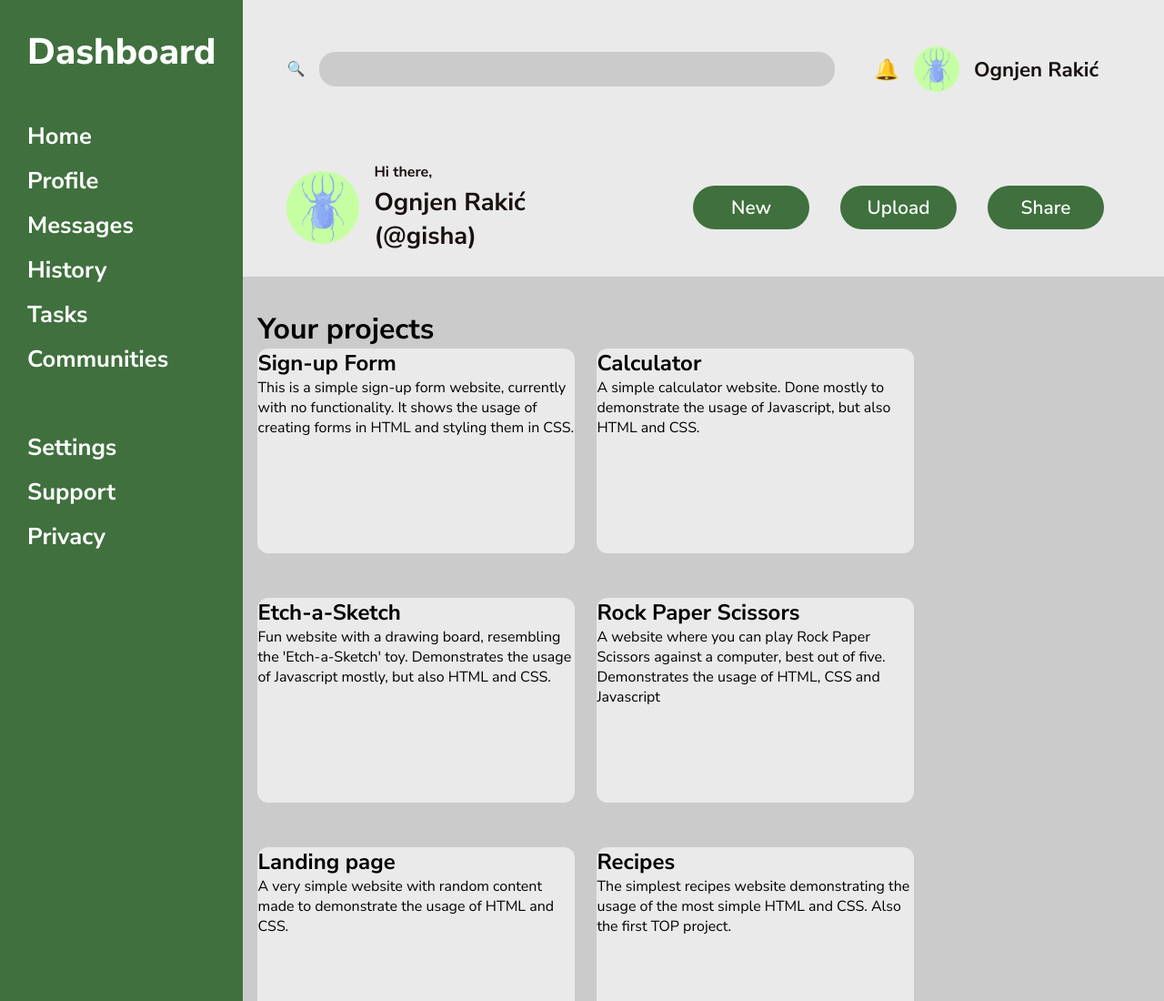
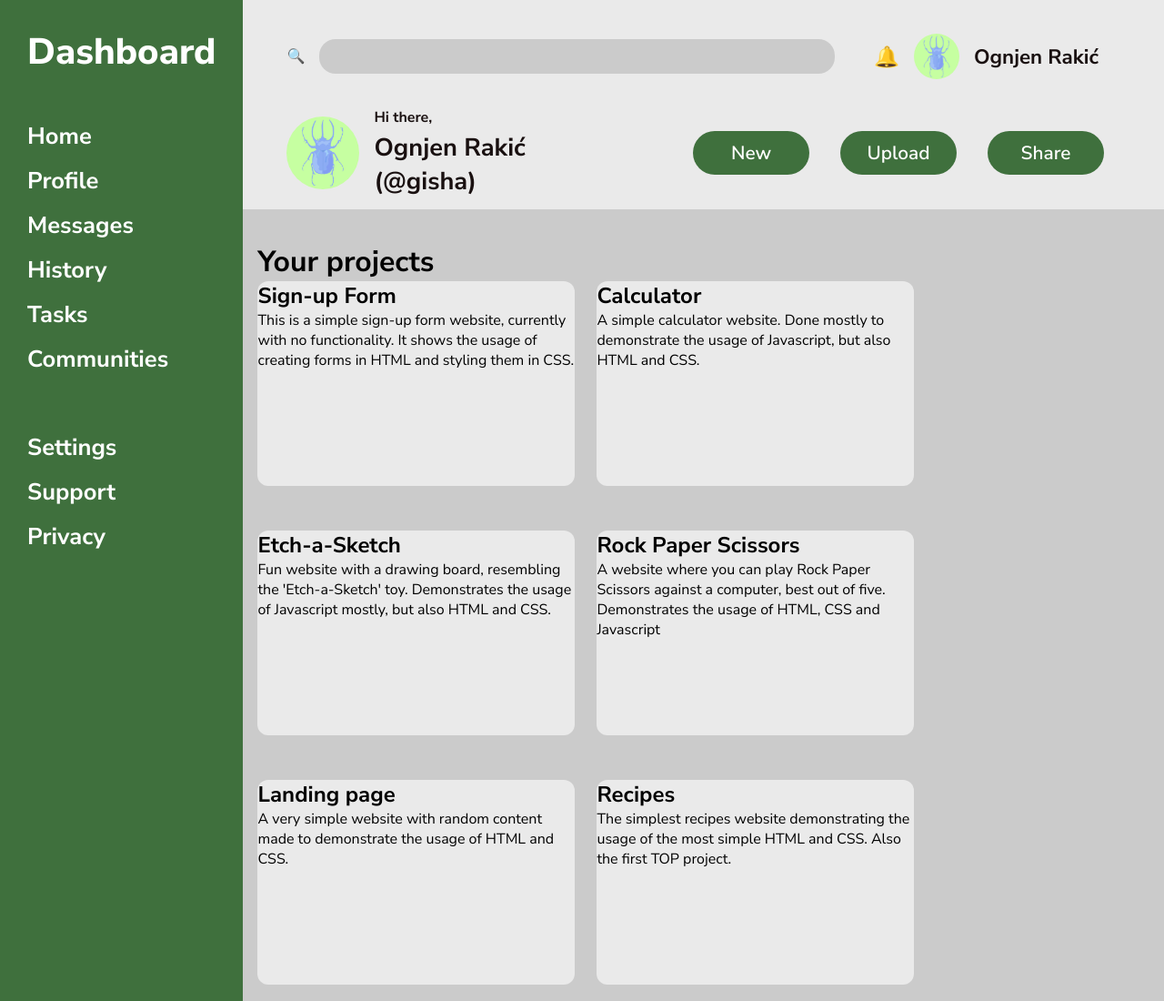
Before and after one commit to gisha313/admin-dashboard, a plain HTML site: page index.html in a window 1280 px wide. Shown: the top 1100 px of the page at 91% size. Drawn offline with Linux system fonts and the light colour scheme.

Commit message:
Make header smaller

```diff
--- a/style.css
+++ b/style.css
@@ -22,7 +22,7 @@ body {
 
   display: grid;
   grid-template-columns: 1fr minmax(500px, 4fr);
-  grid-template-rows: 1fr 3fr;
+  grid-template-rows: auto 1fr;
 
   font-family: "Nunito Sans", sans-serif;
   font-optical-sizing: auto;
@@ -46,6 +46,8 @@ ul {
 
   display: grid;
   grid-template-rows: 1fr 1fr;
+  gap: 6px;
+  padding: 12px 0;
 }
 
 .header > div {
@@ -54,7 +56,7 @@ ul {
   align-items: center;
   gap: 12px;
 
-  padding: 12px 48px;
+  padding: 0 48px;
 }
 
 .top-bar {
```
